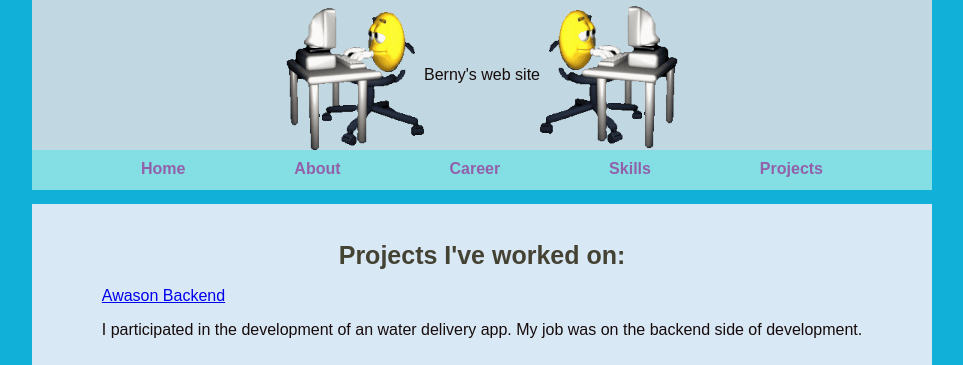
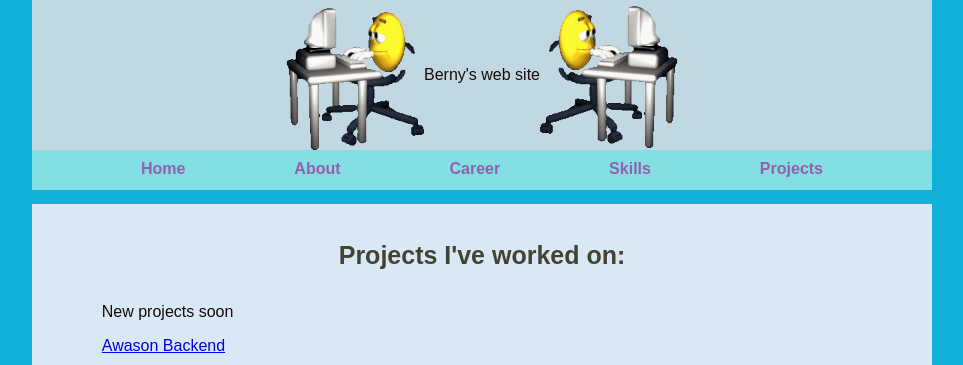
Before and after one commit to liquidberny/website, a plain HTML site: page projects.html in a window 1280 px wide. Shown: the top 365 px of the page, without its empty margins (158-1121 px from the left). Drawn offline with Linux system fonts and the light colour scheme; a web font is replaced by a local one.

Commit message:
coming soon

```diff
--- a/projects.html
+++ b/projects.html
@@ -17,6 +17,7 @@
             <main>
                 <h1 style="text-align: center">Projects I've worked on:</h1>
                 <div class="project">
+                    <p>New projects soon</p>
                     <a href="https://gitlab.com/liquidberny/awason-mongo" target="_blank">
                         Awason Backend
                     </a>
```
